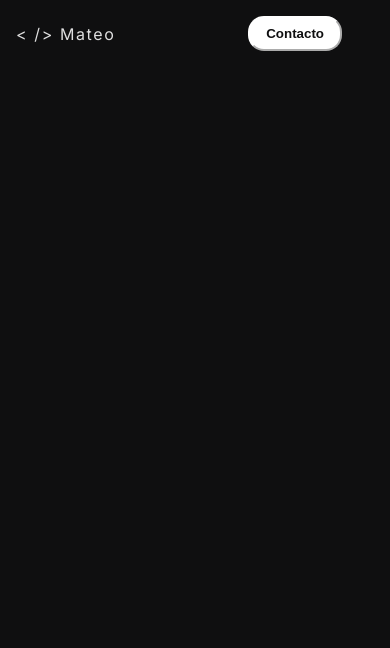
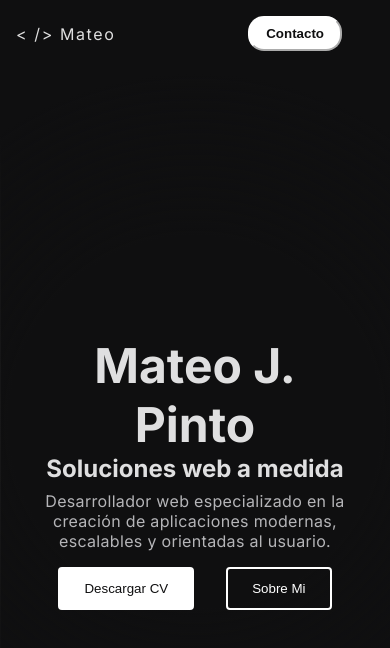
Before and after one commit to Argiiasd/newRepository, a React (Vite) app: page / in a window 390 px wide. Shown: the top 648 px of the page. Built offline with nearby package versions, Linux system fonts and the light colour scheme; some icons are missing.

Commit message:
heroSection mobile

```diff
--- a/src/App.jsx
+++ b/src/App.jsx
@@ -1,10 +1,12 @@
 import { MobileMenu } from "./components/mobileMenu/mobileMenu";
+import { HeroSection } from "./components/heroSection/HeroSection";
 import "./App.css";
 
 function App() {
   return (
     <div>
       <MobileMenu />
+      <HeroSection />
     </div>
   );
 }
--- /dev/null
+++ b/src/components/heroSection/HeroSection.jsx
@@ -0,0 +1,20 @@
+import styles from "./heroSection.module.css";
+
+export const HeroSection = () => {
+  return (
+    <section className={styles.heroSection}>
+      <div className={styles.heroContent}>
+        <h1 className={styles.heroTitle}>Mateo J. Pinto</h1>
+        <h2 className={styles.heroSubtitle}>Soluciones web a medida</h2>
+        <p className={styles.heroDescription}>
+          Desarrollador web especializado en la creación de aplicaciones
+          modernas, escalables y orientadas al usuario.
+        </p>
+        <div className={styles.heroButtons}>
+          <button className={styles.heroButton}>Descargar CV</button>
+          <button className={styles.heroButton2}>Sobre Mi</button>
+        </div>
+      </div>
+    </section>
+  );
+};
--- /dev/null
+++ b/src/components/heroSection/heroSection.module.css
@@ -0,0 +1,58 @@
+.heroSection {
+  display: flex;
+  flex-direction: column;
+  align-items: center;
+  justify-content: center;
+  min-height: 100vh;
+  min-height: 100dvh;
+}
+
+.heroContent {
+  max-width: 800px;
+  padding: 1rem;
+}
+
+.heroTitle {
+  font-size: 3rem;
+  font-weight: bold;
+  text-align: center;
+}
+
+.heroSubtitle {
+  font-size: 1.5rem;
+  margin-bottom: 0.5rem;
+}
+
+.heroDescription {
+  text-align: center;
+  max-width: 600px;
+  color: #b5b5b8;
+  letter-spacing: 0.02em;
+}
+
+.heroButtons {
+  margin-top: 1rem;
+  display: flex;
+  gap: 2rem;
+  justify-content: center;
+}
+
+.heroButton2 {
+  padding: 0.75rem 1.5rem;
+  border: 2px solid #ffffff;
+  border-radius: 4px;
+  background-color: transparent;
+  color: #ffffff;
+  text-decoration: none;
+  transition: background-color 0.3s, color 0.3s;
+}
+
+.heroButton {
+  padding: 0.75rem 1.5rem;
+  border: 2px solid #ffffff;
+  border-radius: 4px;
+  background-color: #ffffff;
+  color: #0f0f10;
+  text-decoration: none;
+  transition: background-color 0.3s, color 0.3s;
+}
--- a/src/index.css
+++ b/src/index.css
@@ -1,19 +1,28 @@
-@import url('https://fonts.googleapis.com/css2?family=Inter:ital,opsz,wght@0,14..32,100..900;1,14..32,100..900&display=swap');
+@import url("https://fonts.googleapis.com/css2?family=Inter:ital,opsz,wght@0,14..32,100..900;1,14..32,100..900&display=swap");
 
 :root {
   font-family: "Inter", sans-serif;
-  line-height: 1.5;
-  font-weight: 400;
-
   color: rgba(255, 255, 255, 0.87);
-  background-color: #0F0F10;
+  background-color: #0f0f10;
 }
 
 body {
-  margin: 0;
+  background-color: #0f0f10;
+  background-image: radial-gradient(
+      circle at center,
+      transparent 40%,
+      #0f0f10 75%
+    ),
+    linear-gradient(rgba(255, 255, 255, 0.035) 1px, transparent 1px),
+    linear-gradient(90deg, rgba(255, 255, 255, 0.035) 1px, transparent 1px);
+  background-size: 100% 100%, 40px 40px, 40px 40px;
+  background-attachment: fixed;
 }
 
-* {
+*,
+*::before,
+*::after {
+  box-sizing: border-box;
   margin: 0;
   padding: 0;
 }
```
